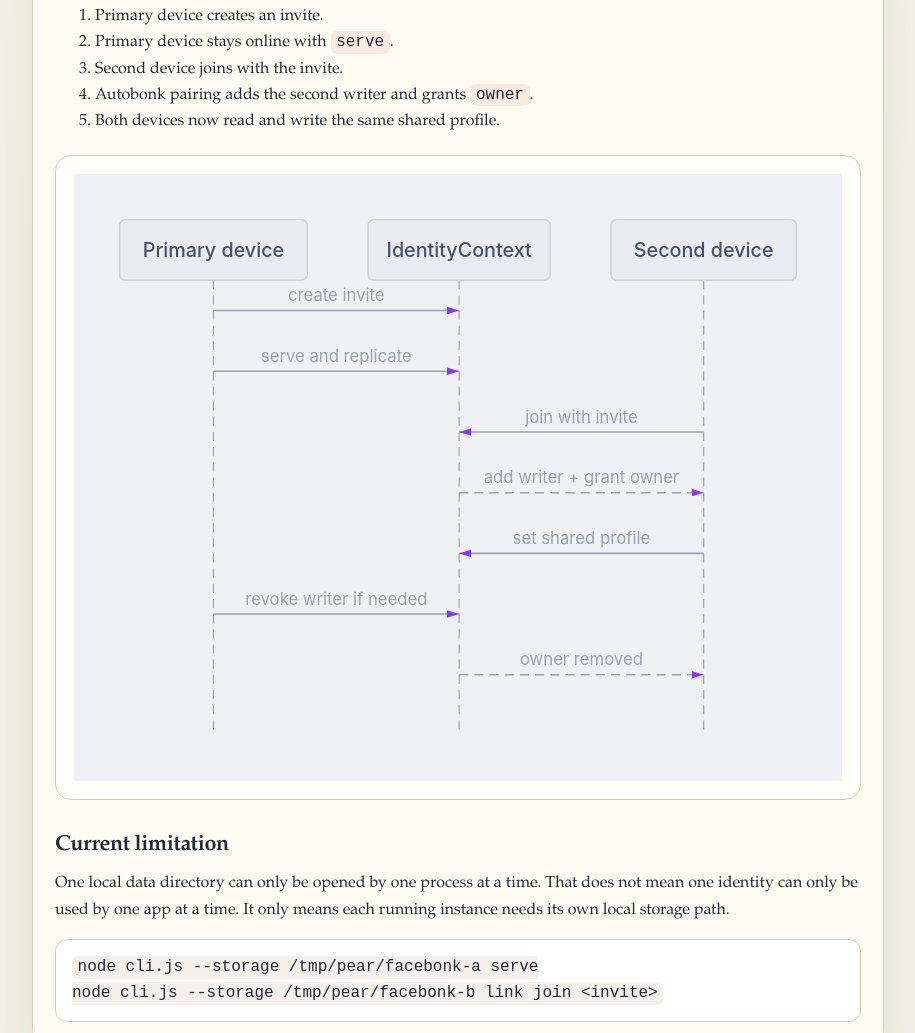
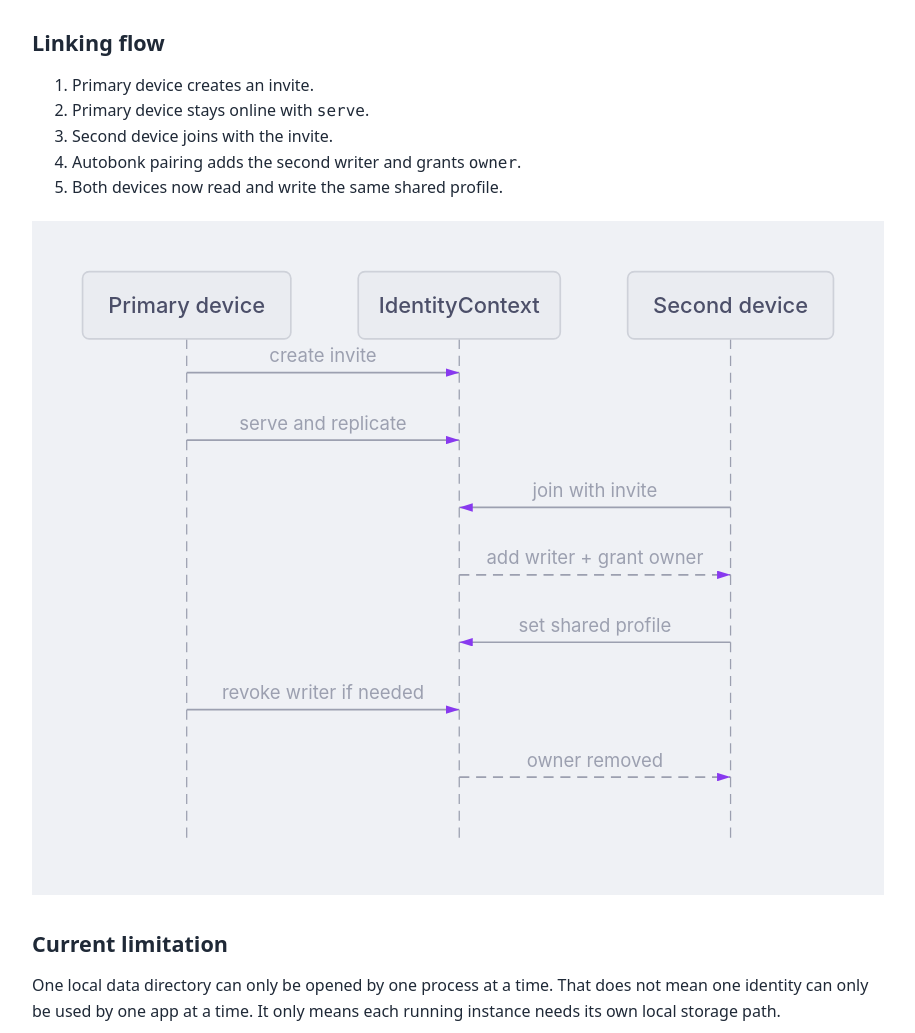
Before and after one commit to mikker/facebonk, a website: page docs/approach.html in a window 1280 px wide. Shown: the part 1614-2647 px from the top of the page, without its empty margins (182-1097 px from the left). Drawn offline with Linux system fonts and the light colour scheme.

Commit message:
Simplify approach HTML styling

```diff
--- a/docs/approach.html
+++ b/docs/approach.html
@@ -7,22 +7,24 @@
     <style>
       :root {
         color-scheme: light;
-        --bg: #f4efe6;
-        --panel: #fffaf2;
+        --bg: #ffffff;
         --ink: #1f2937;
-        --muted: #5b6472;
-        --edge: #d9ccb8;
-        --accent: #9a3412;
+        --muted: #6b7280;
       }
       * {
         box-sizing: border-box;
       }
       body {
         margin: 0;
-        font-family: "Iowan Old Style", "Palatino Linotype", "Book Antiqua", Palatino, Georgia,
-          serif;
-        background: radial-gradient(circle at top, #fffaf2, var(--bg) 68%);
+        font-family:
+          system-ui,
+          -apple-system,
+          BlinkMacSystemFont,
+          "Segoe UI",
+          sans-serif;
+        background: var(--bg);
         color: var(--ink);
+        line-height: 1.6;
       }
       main {
         max-width: 900px;
@@ -32,7 +34,6 @@
       h1,
       h2 {
         font-weight: 700;
-        letter-spacing: -0.02em;
         margin: 0 0 12px;
       }
       h1 {
@@ -46,7 +47,6 @@
       li,
       code {
         font-size: 1rem;
-        line-height: 1.65;
       }
       p,
       ul,
@@ -58,19 +58,8 @@
         color: var(--muted);
         font-size: 1.08rem;
       }
-      .panel {
-        background: color-mix(in srgb, var(--panel) 90%, white);
-        border: 1px solid var(--edge);
-        border-radius: 18px;
-        padding: 22px 22px 8px;
-        box-shadow: 0 18px 40px rgba(64, 45, 18, 0.08);
-      }
       .diagram {
         margin: 20px 0 24px;
-        padding: 18px;
-        border: 1px solid var(--edge);
-        border-radius: 16px;
-        background: rgba(255, 255, 255, 0.7);
       }
       .diagram img {
         display: block;
@@ -78,30 +67,28 @@
         height: auto;
       }
       code {
-        background: rgba(154, 52, 18, 0.08);
-        padding: 0.15em 0.35em;
-        border-radius: 6px;
+        font-family:
+          ui-monospace,
+          "SFMono-Regular",
+          "SF Mono",
+          Menlo,
+          Consolas,
+          monospace;
       }
       pre {
         overflow: auto;
-        padding: 14px 16px;
-        border-radius: 12px;
-        border: 1px solid var(--edge);
-        background: #fff;
-      }
-      strong {
-        color: var(--accent);
+        padding: 0;
+        background: transparent;
       }
     </style>
   </head>
   <body>
     <main>
-      <div class="panel">
       <h1>Facebonk Approach</h1>
       <p class="lede">
-          Facebonk is a small identity steward app for a Hyperstack/Autobonk world. It owns
-          identity creation and profile editing. Other apps link to an existing identity instead of
-          creating their own.
+        Facebonk is a small identity steward app for a Hyperstack/Autobonk world. It owns identity
+        creation and profile editing. Other apps link to an existing identity instead of creating
+        their own.
       </p>
 
       <h2>Core idea</h2>
@@ -151,7 +138,6 @@
       </p>
       <pre><code>node cli.js --storage /tmp/pear/facebonk-a serve
 node cli.js --storage /tmp/pear/facebonk-b link join &lt;invite&gt;</code></pre>
-      </div>
     </main>
   </body>
 </html>
```
Lines whose indentation alone changed are shown as unchanged.
